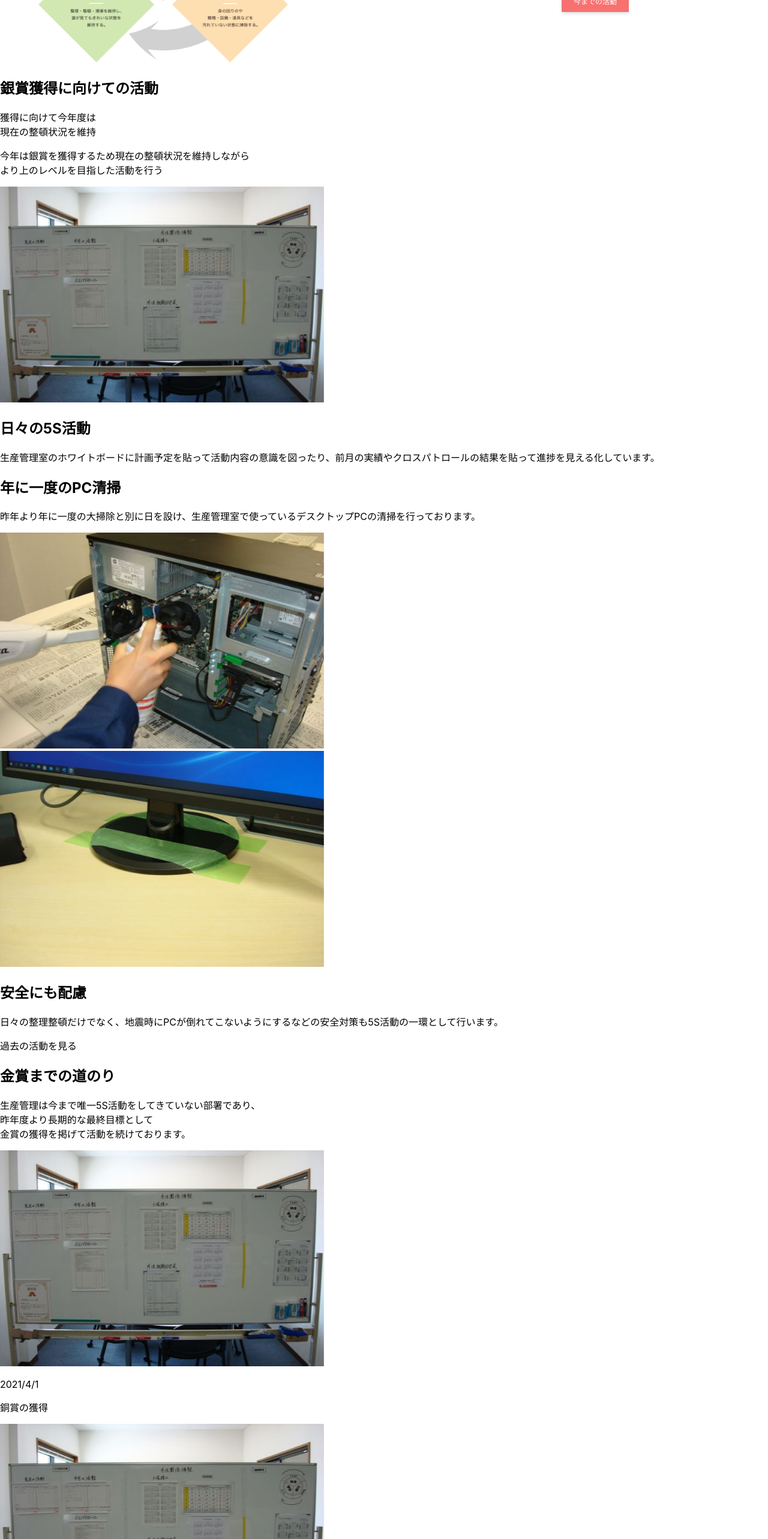
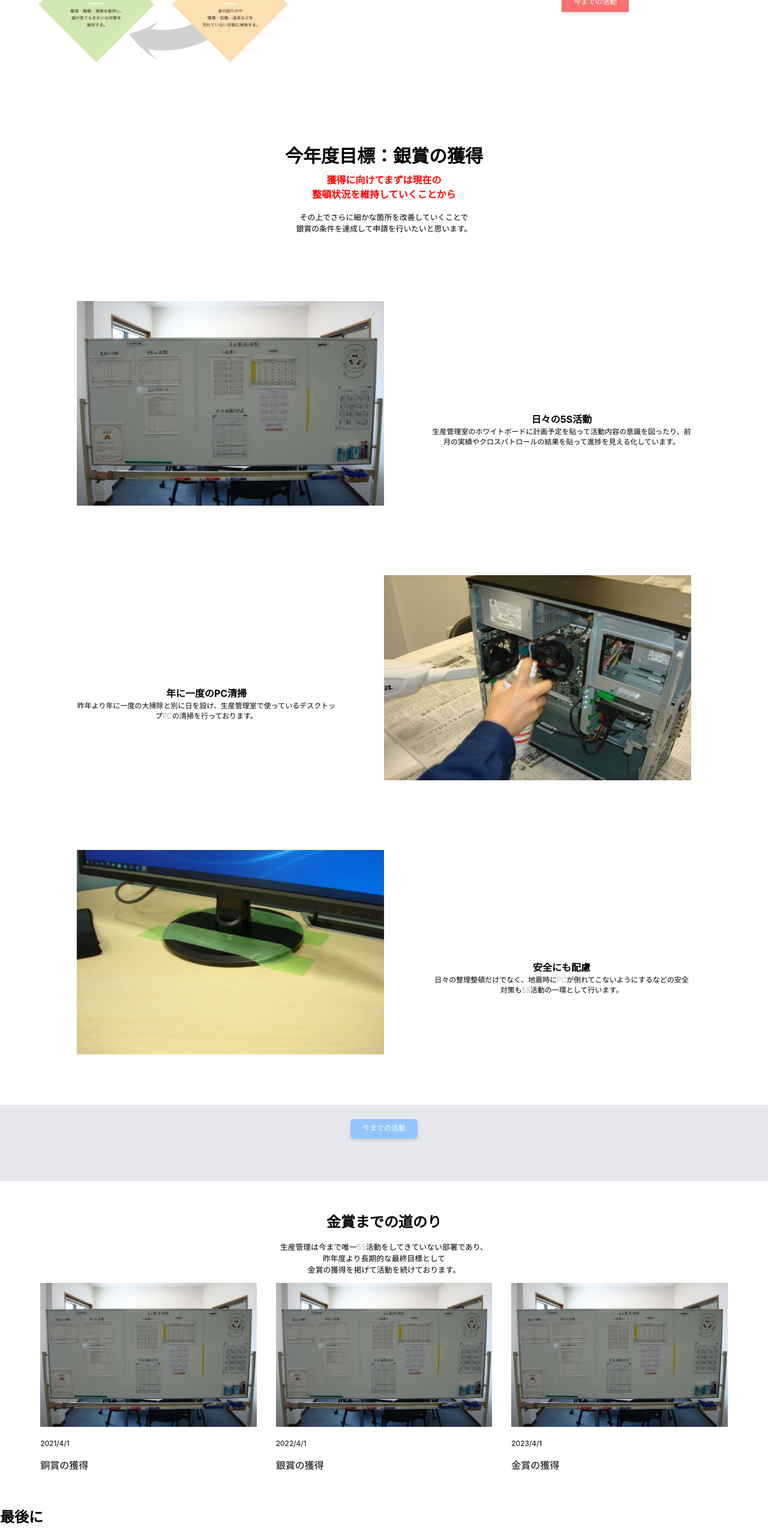
Before and after one commit to tetsu-hira/yamamo-farm, a Next.js app: page / in a window 1280 px wide. Shown: the part 1340-3906 px from the top of the page at 60% size. Built offline with nearby package versions, Linux system fonts and the light colour scheme.

Commit message:
全てgitにあげる

```diff
--- a/pages/Band.tsx
+++ b/pages/Band.tsx
@@ -1,10 +1,11 @@
 import Link from 'next/link'
+import styles from '../styles/Band.module.scss';
 
 export default function Band() {
   return (
-    <div className='bg-gray-200 mt-20 h-32 flex'>
+    <div className={styles.Band}>
       <Link href="/">
-        <a className="bg-blue-300 text-white text-center m-auto w-48 h-10 block rounded-md text-sm shadow-md leading-10 duration-500">過去の活動を見る</a>
+        <a className={styles.button}>今までの活動</a>
       </Link>
     </div>
   )
--- a/pages/Diary.tsx
+++ b/pages/Diary.tsx
@@ -2,6 +2,7 @@ import Image from 'next/image'
 import Link from 'next/link'
 import { useInView } from 'react-intersection-observer';
 import 'animate.css';
+import styles from '../styles/Diary.module.scss';
 
 
 export default function Diary() {
@@ -11,40 +12,40 @@ export default function Diary() {
   });
 
   return (
-    <>
-      <div className='my-24'>
-        <h2 className='text-3xl font-bold text-center'>
+    <div className={styles.Diary}>
+      <div className={styles.foreword}>
+        <h2>
           金賞までの道のり
         </h2>
-        <p className='text-lg font-thin mt-5 text-center'>
+        <p>
           生産管理は今まで唯一5S活動をしてきていない部署であり、
           <br />昨年度より長期的な最終目標として
           <br />金賞の獲得を掲げて活動を続けております。
         </p>
       </div>
-      <div className='flex w-10/12 m-auto mb-10'>
-        <div className='w-1/3 mx-4' ref={ref}>
+      <div className={styles.record}>
+        <div className={styles.column} ref={ref}>
           {inView && (
             <Image className='animate__animated animate__fadeInDown' src="/main1.jpg" width={540} height={360} alt="コラム1" />
           )}
-          <p className='text-xs mt-4'>2021/4/1</p>
-          <p className='text-xl mt-1'>銅賞の獲得</p>
+          <p className={styles.date}>2021/4/1</p>
+          <p className={styles.title}>銅賞の獲得</p>
         </div>
-        <div className='w-1/3 mx-4' ref={ref}>
+        <div className={styles.column} ref={ref}>
           {inView && (
             <Image className='animate__animated animate__fadeInDown' src="/main1.jpg" width={540} height={360} alt="コラム1" />
           )}
-          <p className='text-xs mt-4'>2022/4/1</p>
-          <p className='text-xl mt-1'>銀賞の獲得</p>
+          <p className={styles.date}>2022/4/1</p>
+          <p className={styles.title}>銀賞の獲得</p>
         </div>
-        <div className='w-1/3 mx-4' ref={ref}>
+        <div className={styles.column} ref={ref}>
           {inView && (
             <Image className='animate__animated animate__fadeInDown' src="/main1.jpg" width={540} height={360} alt="コラム1" />
           )}
-          <p className='text-xs mt-4'>2023/4/1</p>
-          <p className='text-xl mt-1'>金賞の獲得</p>
+          <p className={styles.date}>2023/4/1</p>
+          <p className={styles.title}>金賞の獲得</p>
         </div>
       </div>
-    </>
+    </div>
   )
 }
--- a/pages/Main.tsx
+++ b/pages/Main.tsx
@@ -12,54 +12,54 @@ export default function Main() {
   });
 
   return (
-    <>
-      <div className="mt-32 mx-auto">
-        <h2 className='text-3xl font-bold text-center'>銀賞獲得に向けての活動</h2>
-        <p className="text-2xl font-bold text-center leading-10 mt-5">
-          獲得に向けて今年度は
-          <br />現在の整頓状況を維持
+    <div className={styles.Main}>
+      <div className={styles.foreword}>
+        <h2>今年度目標：銀賞の獲得</h2>
+        <p className={styles.big}>
+          獲得に向けてまずは現在の
+          <br />整頓状況を維持していくことから
         </p>
-        <p className='text-lg font-thin mt-5 text-center'>
-          今年は銀賞を獲得するため現在の整頓状況を維持しながら
-          <br />より上のレベルを目指した活動を行う
+        <p className={styles.small}>
+          その上でさらに細かな箇所を改善していくことで
+          <br />銀賞の条件を達成して申請を行いたいと思います。
         </p>
       </div>
-      <div className='w-4/5 m-auto'>
-        <div className='mt-28 flex'>
-          <div className='w-1/2' ref={ref}>
+      <div className={styles.intro}>
+        <div className={styles.group}>
+          <div className={styles.image} ref={ref}>
             {inView && (
               <Image className='animate__animated animate__fadeInDown' src="/main1.jpg" width={540} height={360} alt="メイン画像1" />
 
             )}
           </div>
-          <div className='pl-20 pt-20 w-1/2'>
-            <h2 className='text-3xl my-1 mb-5'>日々の5S活動</h2>
-            <p className='text-lg font-thin'>生産管理室のホワイトボードに計画予定を貼って活動内容の意識を図ったり、前月の実績やクロスパトロールの結果を貼って進捗を見える化しています。</p>
+          <div className={styles.contentLeft}>
+            <h2>日々の5S活動</h2>
+            <p>生産管理室のホワイトボードに計画予定を貼って活動内容の意識を図ったり、前月の実績やクロスパトロールの結果を貼って進捗を見える化しています。</p>
           </div>
         </div>
-        <div className='mt-28 flex'>
-          <div className='pr-20 pt-20 w-1/2'>
-            <h2 className='text-3xl my-1 mb-5'>年に一度のPC清掃</h2>
-            <p className='text-lg font-thin'>昨年より年に一度の大掃除と別に日を設け、生産管理室で使っているデスクトップPCの清掃を行っております。</p>
+        <div className={styles.group}>
+          <div className={styles.contentRight}>
+            <h2>年に一度のPC清掃</h2>
+            <p>昨年より年に一度の大掃除と別に日を設け、生産管理室で使っているデスクトップPCの清掃を行っております。</p>
           </div>
-          <div className='w-1/2' ref={ref}>
+          <div className={styles.image} ref={ref}>
             {inView && (
               <Image className='animate__animated animate__fadeInDown' src="/main2.jpg" width={540} height={360} alt="メイン画像1" />
             )}
           </div>
         </div>
-        <div className='mt-28 flex'>
-          <div className='w-1/2' ref={ref}>
+        <div className={styles.group}>
+          <div className={styles.image} ref={ref}>
             {inView && (
               <Image className='animate__animated animate__fadeInDown' src="/main3.jpg" width={540} height={360} alt="メイン画像1" />
             )}
           </div>
-          <div className='pl-20 pt-20 w-1/2'>
-            <h2 className='text-3xl my-1 mb-5'>安全にも配慮</h2>
-            <p className='text-lg font-thin'>日々の整理整頓だけでなく、地震時にPCが倒れてこないようにするなどの安全対策も5S活動の一環として行います。</p>
+          <div className={styles.contentLeft}>
+            <h2>安全にも配慮</h2>
+            <p>日々の整理整頓だけでなく、地震時にPCが倒れてこないようにするなどの安全対策も5S活動の一環として行います。</p>
           </div>
         </div>
       </div>
-    </>
+    </div>
   )
 }
--- /dev/null
+++ b/styles/Band.module.scss
@@ -0,0 +1,54 @@
+.Band {
+  background-color: rgb(229 229 229);
+  margin-top: 2rem;
+  height: 4rem;
+  display: flex;
+  .button {
+    background-color: rgb(147 197 253);
+    font-size: 0.75rem;
+    color: white;
+    display: block;
+    margin: auto;
+    width: 7rem;
+    height: 2rem;
+    text-align: center;
+    line-height: 2.5;
+    box-shadow: 0 4px 6px -1px rgb(0 0 0 / 0.1), 0 2px 4px -2px rgb(0 0 0 / 0.1);
+    border-radius: 5px;
+  }
+}
+
+/* Small (sm) */
+@media (min-width: 640px) {
+  .Band {
+    background-color: rgb(229 231 235);
+    margin-top: 5rem;
+    height: 8rem;
+    display: flex;
+    .button {
+      background-color: rgb(248 113 113);
+      color: white;
+      display: block;
+      margin: 1.5rem auto;
+      width: 10rem;
+      height: 2.5rem;
+      text-align: center;
+      line-height: 2.5;
+      box-shadow: 0 4px 6px -1px rgb(0 0 0 / 0.1), 0 2px 4px -2px rgb(0 0 0 / 0.1);
+      transition: 0.5s;
+      &:hover {
+        color: rgb(248 113 113);
+        background-color: white;
+      }
+    }
+  }
+}
+
+/* Medium (md) */
+@media (min-width: 768px) { /* ... */ }
+
+/* Large (lg) */
+@media (min-width: 1024px) { /* ... */ }
+
+/* Extra Large (xl) */
+@media (min-width: 1280px) { /* ... */ }
--- /dev/null
+++ b/styles/Diary.module.scss
@@ -0,0 +1,83 @@
+.Diary {
+  .foreword {
+    margin: 2rem auto 2rem;
+    h2 {
+      font-size: 1.5rem;
+      font-weight: 600;
+      text-align: center;
+      margin-bottom: 0;
+    }
+    p {
+      text-align: center;
+      font-size: 0.8rem;
+      margin-top: 1rem;
+      font-weight: 100;
+    }
+  }
+  .record {
+    display: flex;
+    width: 90%;
+    margin: auto;
+    margin-bottom: 2.5rem;
+    .column {
+      width: 33.33333%;
+      margin: auto 7px;
+      .date {
+        font-size: 0.75rem;
+        margin-top: 0.25rem;
+      }
+      .image {
+        font-size: 1.25rem;
+        margin-top: 0.25rem;
+      }
+    }
+  }
+}
+
+/* Small (sm) */
+@media (min-width: 640px) {
+  .Diary {
+    .foreword {
+      margin: 3rem auto 0;
+      h2 {
+        font-size: 1.5rem;
+        font-weight: 600;
+        text-align: center;
+        margin-bottom: 0;
+      }
+      p {
+        text-align: center;
+        font-size: 0.8rem;
+        margin-top: 1rem;
+        font-weight: 100;
+      }
+    }
+    .record {
+      display: flex;
+      width: 92%;
+      margin: auto;
+      margin-bottom: 2.5rem;
+      .column {
+        width: 33.33333%;
+        margin: auto 1rem;
+        .date {
+          font-size: 0.75rem;
+          margin-top: 1rem;
+        }
+        .image {
+          font-size: 1.25rem;
+          margin-top: 0.25rem;
+        }
+      }
+    }
+  }
+}
+
+/* Medium (md) */
+@media (min-width: 768px) { /* ... */ }
+
+/* Large (lg) */
+@media (min-width: 1024px) { /* ... */ }
+
+/* Extra Large (xl) */
+@media (min-width: 1280px) { /* ... */ }
--- a/styles/Main.module.scss
+++ b/styles/Main.module.scss
@@ -0,0 +1,143 @@
+.Main {
+  .foreword {
+    margin: 3rem auto 0;
+    h2 {
+      font-size: 1.5rem;
+      font-weight: 600;
+      text-align: center;
+      margin-bottom: 0;
+    }
+    p {
+      text-align: center;
+    }
+    .big {
+      color: red;
+      font-size: 1rem;
+      font-weight: 600;
+      line-height: 1.5;
+      margin-top: 0.5rem;
+    }
+    .small {
+      font-size: 0.8rem;
+      margin-top: 1rem;
+      font-weight: 100;
+    }
+  }
+  .intro{
+    width: 90%;
+    margin: auto;
+    .group {
+      margin-top: 3rem;
+      display: flex;
+      .image {
+        width: 50%;
+        margin: auto;
+      }
+      .content {
+        &Left {
+          // padding-top: 5rem;
+          width: 50%;
+          padding-left: 1rem;
+          margin: auto;
+          h2 {
+            font-size: 1rem;
+            margin: auto;
+            text-align: center;
+          }
+          p {
+            font-size: 0.75rem;
+            font-weight: 100;
+            text-align: center;
+            margin: auto;
+          }
+        }
+        &Right {
+          // padding-top: 5rem;
+          width: 50%;
+          padding-right: 1rem;
+          margin: auto;
+          h2 {
+            font-size: 1rem;
+            margin: auto;
+            text-align: center;
+          }
+          p {
+            font-size: 0.75rem;
+            font-weight: 100;
+            text-align: center;
+            margin: auto;
+          }
+        }
+      }
+    }
+  }
+}
+
+/* Small (sm) */
+@media (min-width: 640px) {
+  .Main {
+    .foreword {
+      margin: 8rem auto 0;
+      h2 {
+        font-size: 1.875rem;
+        font-weight: 600;
+        text-align: center;
+      }
+      p {
+        .big {
+          font-size: 1.5rem;
+          font-weight: 600;
+          text-align: center;
+          line-height: 2.5;
+          margin-top: 1.25rem;
+        }
+        .small {
+          font-size: 1.125rem;
+          text-align: center;
+          margin-top: 1.25rem;
+          font-weight: 100;
+        }
+      }
+    }
+    .intro{
+      width: 80%;
+      margin: auto;
+      .group {
+        margin-top: 7rem;
+        display: flex;
+        .image {
+          width: 50%;
+        }
+        .content {
+          &Left {
+            padding-top: 5rem;
+            width: 50%;
+            padding-left: 5rem;
+          }
+          &Right {
+            padding-top: 5rem;
+            width: 50%;
+            padding-right: 5rem;
+          }
+          h2 {
+            font-size: 1.875rem;
+            margin: 0.25rem auto 1.25rem;
+          }
+          p {
+            font-size: 1.125rem;
+            font-weight: 100;
+          }
+        }
+      }
+    }
+  }
+}
+
+/* Medium (md) */
+@media (min-width: 768px) { /* ... */ }
+
+/* Large (lg) */
+@media (min-width: 1024px) { /* ... */ }
+
+/* Extra Large (xl) */
+@media (min-width: 1280px) { /* ... */ }
```
Also changed, not shown: 1 other file (tests, documents, lock files or other folders).
